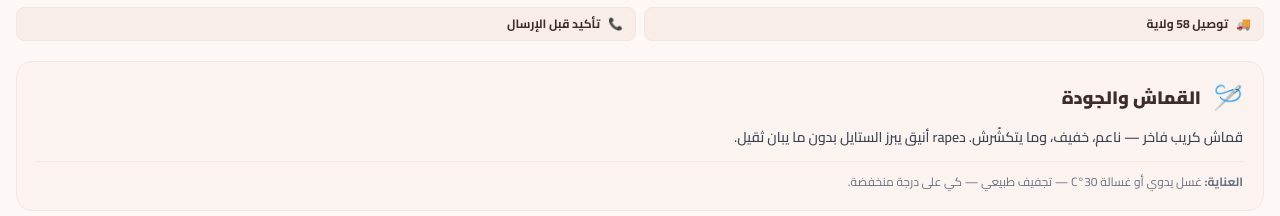
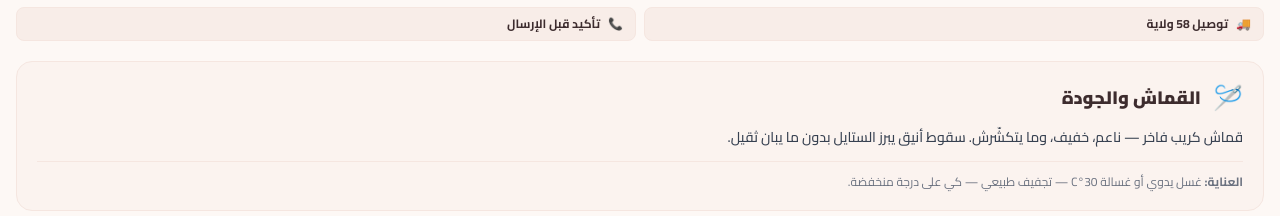
Before and after one commit to samieleuldj/sitraa-frontend, a Next.js app: page /product/abaya-two-piece-sitraa in a window 1280 px wide. Shown: the part 4160-4376 px from the top of the page. Built offline with nearby package versions, Linux system fonts and the light colour scheme; no server answers.

Commit message:
Fix typo in abaya fabric description.

```diff
--- a/src/data/products.ts
+++ b/src/data/products.ts
@@ -96,7 +96,7 @@ export const products: Product[] = [
       '/products/abaya-two-piece/black.png',
     ],
     fabricInfo:
-      'قماش كريب فاخر — ناعم، خفيف، وما يتكشّرش. دrape أنيق يبرز الستايل بدون ما يبان ثقيل.',
+      'قماش كريب فاخر — ناعم، خفيف، وما يتكشّرش. سقوط أنيق يبرز الستايل بدون ما يبان ثقيل.',
     careInstructions: 'غسل يدوي أو غسالة 30°C — تجفيف طبيعي — كي على درجة منخفضة.',
     stitchNote: 'خياطة متقنة — درّاعة + فستان منسقين',
     features: [
```
